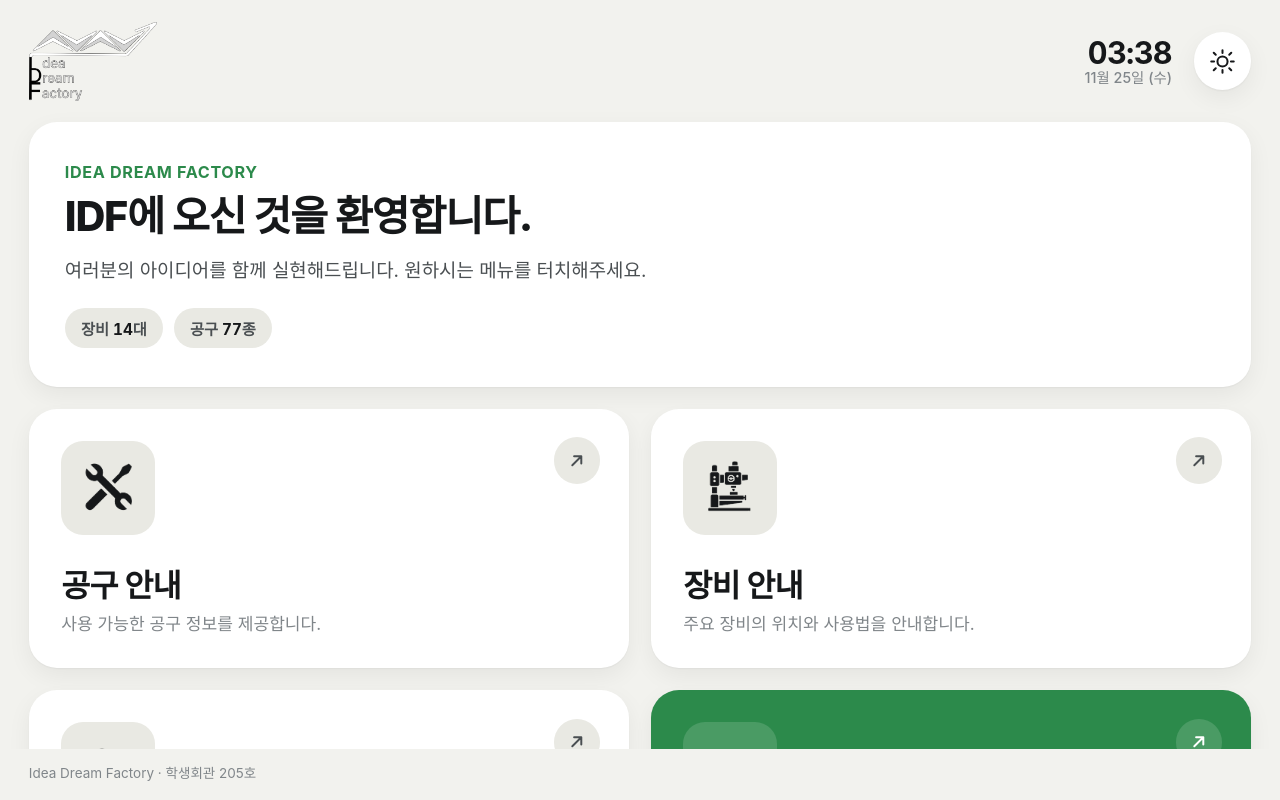
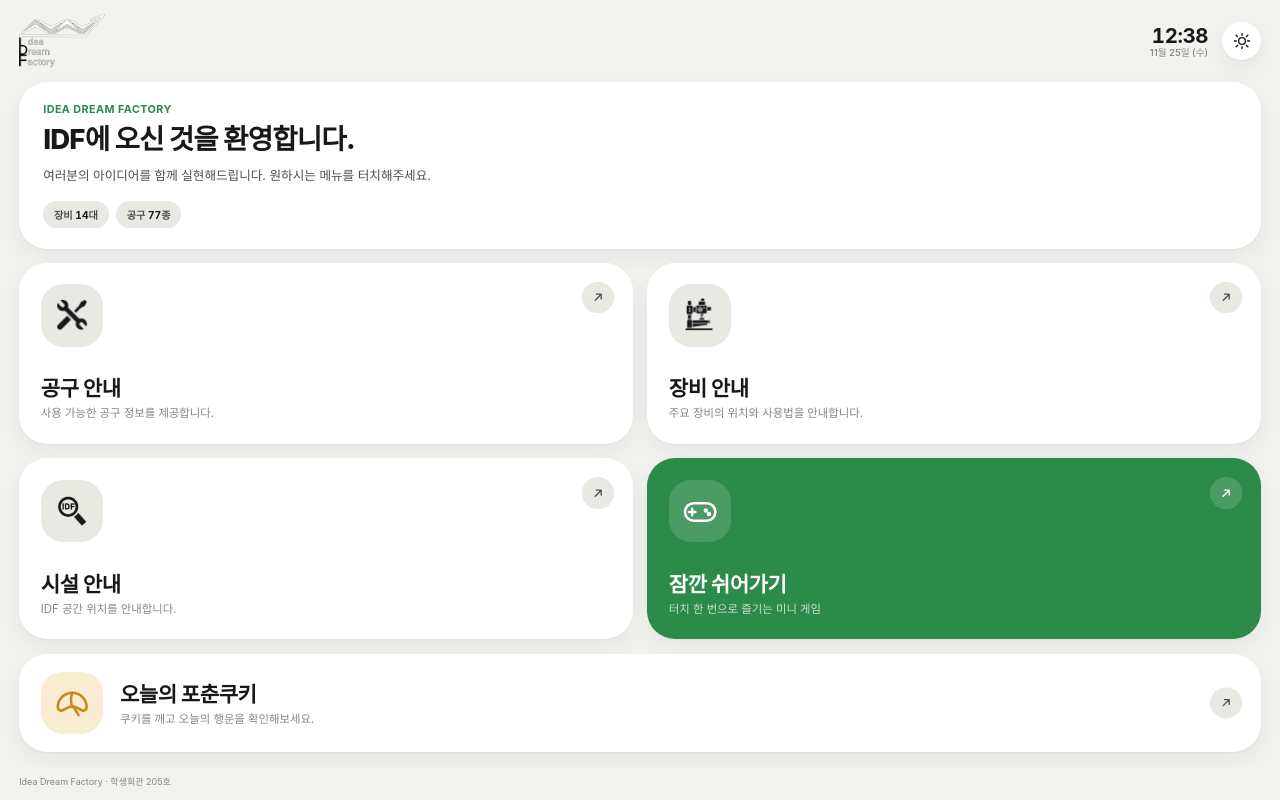
Before and after one commit to jsy330/idf-kiosk, a plain HTML site: page kiosk/index.html in a window 1280 px wide. Drawn offline with Linux system fonts and the light colour scheme; a web font is replaced by a local one.

Commit message:
키오스크 화면 맞춤: 한국 시간 고정, 홈 한 화면에 맞춤, 기본 라이트 모드, 다크 초록색 완화
Co-Authored-By: Claude Opus 5.5 <noreply@anthropic.com>

```diff
--- a/kiosk/app.js
+++ b/kiosk/app.js
@@ -353,6 +353,7 @@
     else if (page === 'game') renderGame();
     else if (page === 'fortune') renderFortune();
     else renderHome();
+    view.classList.toggle('is-home', !page);
     view.scrollTop = 0;
   }
 
@@ -379,11 +380,14 @@
   });
 
   /* ───────── 시계 ───────── */
-  const DAYS = ['일', '월', '화', '수', '목', '금', '토'];
+  // 라즈베리파이 시간대 설정과 상관없이 항상 한국 시간으로 표시
+  const fmtTime = new Intl.DateTimeFormat('ko-KR', { timeZone: 'Asia/Seoul', hour: '2-digit', minute: '2-digit', hourCycle: 'h23' });
+  const fmtDate = new Intl.DateTimeFormat('ko-KR', { timeZone: 'Asia/Seoul', month: 'long', day: 'numeric', weekday: 'short' });
   function tick() {
     const d = new Date();
-    $('#clock-time').textContent = `${String(d.getHours()).padStart(2, '0')}:${String(d.getMinutes()).padStart(2, '0')}`;
-    $('#clock-date').textContent = `${d.getMonth() + 1}월 ${d.getDate()}일 (${DAYS[d.getDay()]})`;
+    $('#clock-time').textContent = fmtTime.format(d);
+    const p = Object.fromEntries(fmtDate.formatToParts(d).map((x) => [x.type, x.value]));
+    $('#clock-date').textContent = `${p.month} ${p.day}일 (${p.weekday})`;
   }
   tick(); setInterval(tick, 10 * 1000);
 
--- a/kiosk/index.html
+++ b/kiosk/index.html
@@ -13,7 +13,7 @@
     // 테마를 첫 렌더 전에 적용해서 깜빡임 방지
     (function () {
       var q = new URLSearchParams(location.search).get('theme');
-      var t = q || localStorage.getItem('idf-theme') || 'auto';
+      var t = q || localStorage.getItem('idf-theme') || 'light';
       if (t === 'auto') t = matchMedia('(prefers-color-scheme: dark)').matches ? 'dark' : 'light';
       document.documentElement.dataset.theme = t;
     })();
--- a/kiosk/styles.css
+++ b/kiosk/styles.css
@@ -31,9 +31,9 @@
   --ink-2: #b5bab4;
   --ink-3: #7e847e;
   --line: #2d322f;
-  --accent: #5cc27f;
+  --accent: #3f9a5f;
   --accent-soft: #1d3326;
-  --accent-ink: #0b1a10;
+  --accent-ink: #ffffff;
   --ok: #5cc27f;   --ok-soft: #1d3326;
   --busy: #e6b24a; --busy-soft: #3a2e14;
   --stop: #f07a64; --stop-soft: #3d1d17;
@@ -47,7 +47,7 @@
 /* ───────── 기본 ───────── */
 * { box-sizing: border-box; }
 html, body { margin: 0; height: 100%; }
-html { font-size: clamp(15px, calc(1.5vmin + 6px), 28px); }
+html { font-size: clamp(12px, min(2.05vw, 1.15vh), 28px); }
 body {
   font-family: "Pretendard Variable", Pretendard, -apple-system, "Apple SD Gothic Neo", "Noto Sans KR", sans-serif;
   background: var(--bg);
@@ -122,10 +122,11 @@ button:active { transform: scale(.98); }
 .pressable { transition: transform .12s, box-shadow .2s, background-color .2s; }
 
 /* ───────── 홈 ───────── */
-.home { display: flex; flex-direction: column; gap: 1.2rem; min-height: 100%; }
+.view.is-home { overflow: hidden; }
+.home { display: flex; flex-direction: column; gap: 1.1rem; height: 100%; }
 .hero {
   background: var(--surface); border-radius: var(--radius); box-shadow: var(--shadow);
-  padding: 2.2rem 2rem;
+  padding: 1.8rem 2rem; flex: none;
 }
 .hero .eyebrow { color: var(--accent); font-weight: 700; font-size: .9rem; letter-spacing: .04em; }
 .hero h1 { font-size: 2.3rem; line-height: 1.25; letter-spacing: -.03em; margin-top: .5rem; font-weight: 800; }
@@ -148,7 +149,7 @@ button:active { transform: scale(.98); }
   background: var(--surface); border-radius: var(--radius); box-shadow: var(--shadow);
   padding: 1.8rem; text-align: left;
   display: flex; flex-direction: column; justify-content: space-between; gap: 1.4rem;
-  min-height: 12rem;
+  min-height: 0;
 }
 .menu-tile .tile-icon {
   width: 5.2rem; height: 5.2rem; border-radius: 22px;
--- a/kiosk/sw.js
+++ b/kiosk/sw.js
@@ -1,5 +1,5 @@
 /* 오프라인 대비: 인터넷이 잠깐 끊겨도 마지막으로 받은 화면을 보여줍니다. */
-const CACHE = 'idf-kiosk-v3';
+const CACHE = 'idf-kiosk-v4';
 self.addEventListener('install', (e) => self.skipWaiting());
 self.addEventListener('activate', (e) => e.waitUntil(
   caches.keys().then((ks) => Promise.all(ks.filter((k) => k !== CACHE).map((k) => caches.delete(k)))).then(() => self.clients.claim())
```
